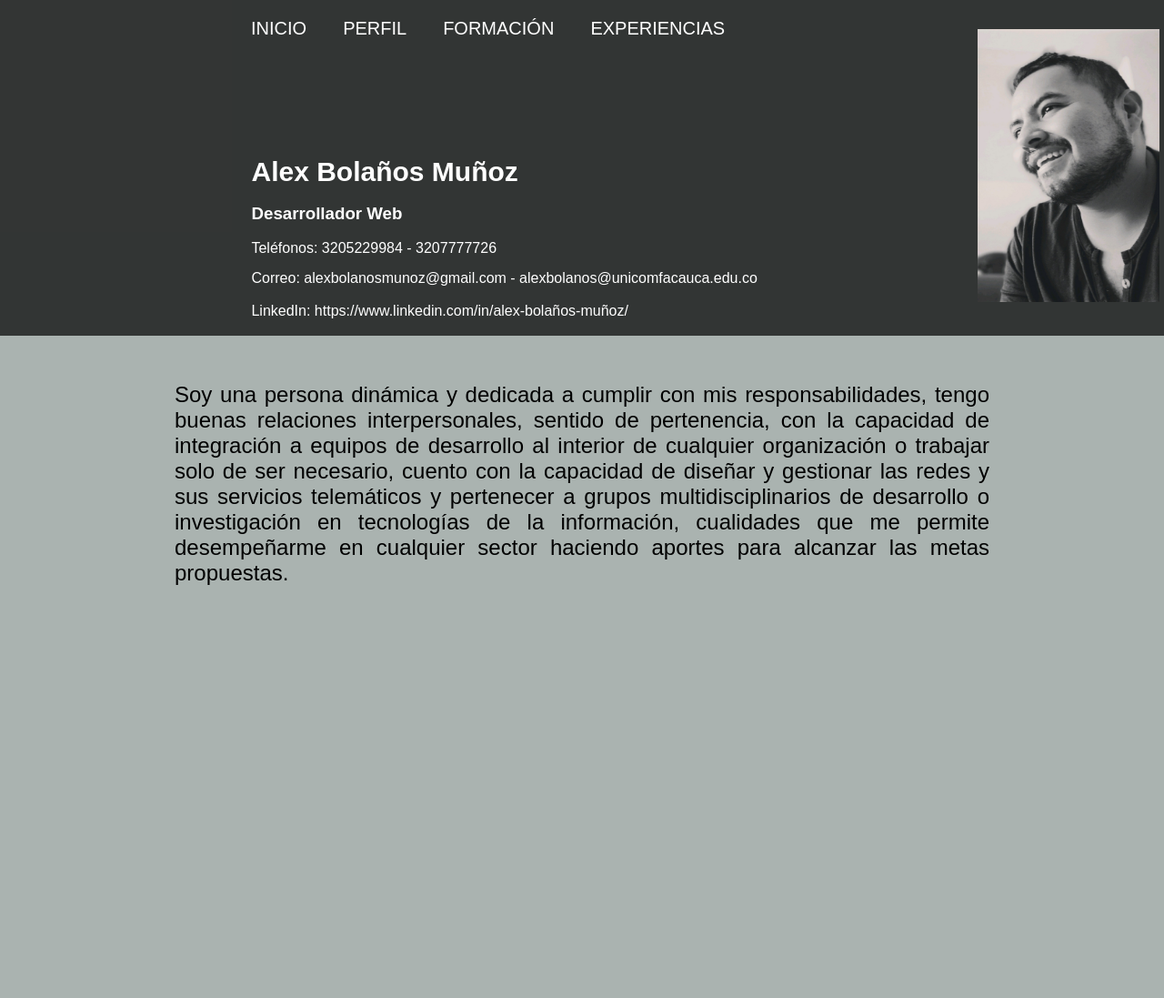
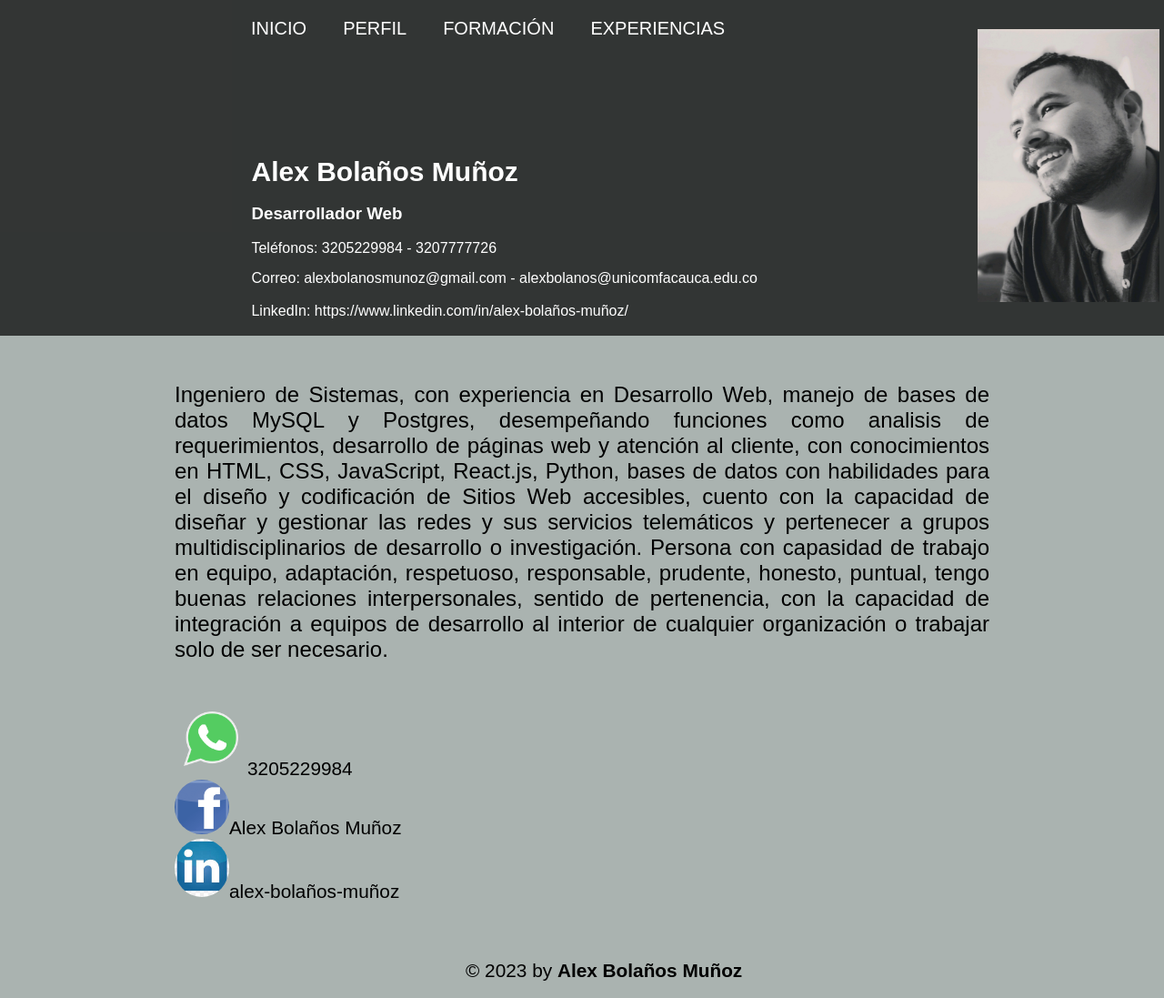
Before and after one commit to Alex91284/Curriculum-Vitae, a plain HTML site: page index.html in a window 1280 px wide. Shown: the whole page at 91% size. Before the commit the page ends 800 px from the top, so only its background shows below. Drawn offline with Linux system fonts and the light colour scheme.

Commit message:
Update the project

```diff
--- a/estilos/estilos.css
+++ b/estilos/estilos.css
@@ -129,3 +129,24 @@ body{
     width: 80%;
     margin-left: 10%;
 }
+footer{
+    width: 100%;
+}
+.whatsapp img{
+    width: 80px;
+    margin-left: 15%;
+}
+.face img{
+    width: 60px;
+    border-radius: 50%;
+    margin-left: 15%;
+}
+.linkedin img{
+    width: 60px;
+    border-radius: 50%;
+    margin-left: 15%;
+}
+.copyr{
+    margin-left: 40%;
+    margin-top: 5%;
+}
--- a/index.html
+++ b/index.html
@@ -56,17 +56,28 @@
 
     <section class="personal-dates">
       <p class="perfil">
-        Soy una persona dinámica y dedicada a cumplir con mis responsabilidades,
-        tengo buenas relaciones interpersonales, sentido de pertenencia, con la
-        capacidad de integración a equipos de desarrollo al interior de
-        cualquier organización o trabajar solo de ser necesario, cuento con la
-        capacidad de diseñar y gestionar las redes y sus servicios telemáticos y
-        pertenecer a grupos multidisciplinarios de desarrollo o investigación en
-        tecnologías de la información, cualidades que me permite desempeñarme en
-        cualquier sector haciendo aportes para alcanzar las metas propuestas.
+        Ingeniero de Sistemas, con experiencia en Desarrollo Web, manejo de bases de datos
+        MySQL y Postgres, desempeñando funciones como analisis de requerimientos, desarrollo
+        de páginas web y atención al cliente, con conocimientos en HTML, CSS, JavaScript,
+        React.js, Python, bases de datos con habilidades para el diseño y codificación de
+        Sitios Web accesibles, cuento con la capacidad de diseñar y gestionar las redes y sus
+        servicios telemáticos y pertenecer a grupos multidisciplinarios de desarrollo o
+        investigación. Persona con capasidad de trabajo en equipo, adaptación, respetuoso,
+        responsable, prudente, honesto, puntual, tengo buenas relaciones interpersonales,
+        sentido de pertenencia, con la capacidad de integración a equipos de desarrollo al
+        interior de cualquier organización o trabajar solo de ser necesario.
       </p>
       <br />
     </section>
-    <footer></footer>
+    <footer>
+        <div>
+            <p class="whatsapp"><img src="/images/Whatsapp_icon.png" alt="contacto WhatsApp">3205229984</p>
+            <p class="face"><img src="/images/face_icon.png" alt="contacto Facebook">Alex Bolaños Muñoz</p>
+            <p class="linkedin"><img src="/images/linkedin_icon.jpg" alt="contacto Linkedin">alex-bolaños-muñoz</p>
+
+            <p class="copyr">&copy; 2023 by <strong>Alex Bolaños Muñoz</strong></p>
+        </div>
+        <br>
+    </footer>
   </body>
 </html>
```
Also changed, not shown: experiencias.html (+10 -0 lines), formacion.html (+10 -0 lines), perfil.html (+11 -1 lines), images/Whatsapp_icon.png (added), images/face_icon.png (added), images/linkedin_icon.jpg (added), 3 other files.
